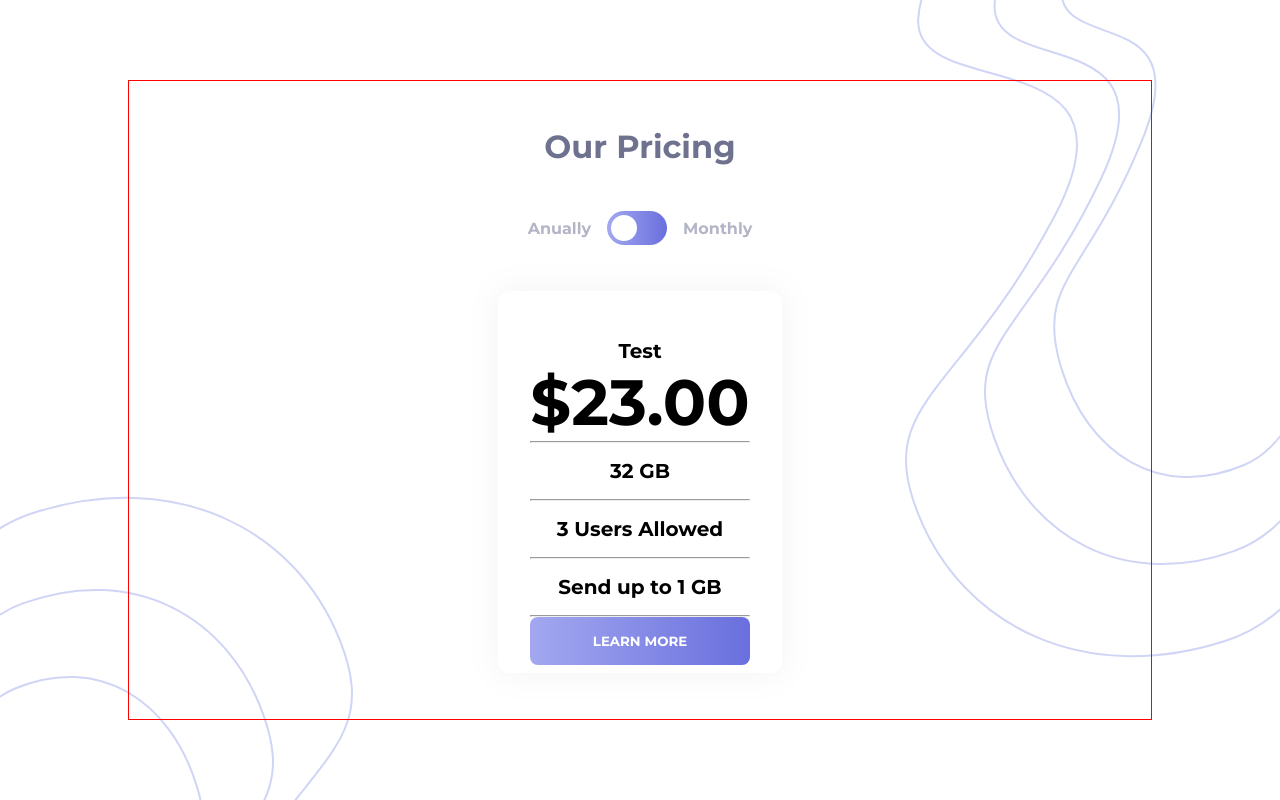
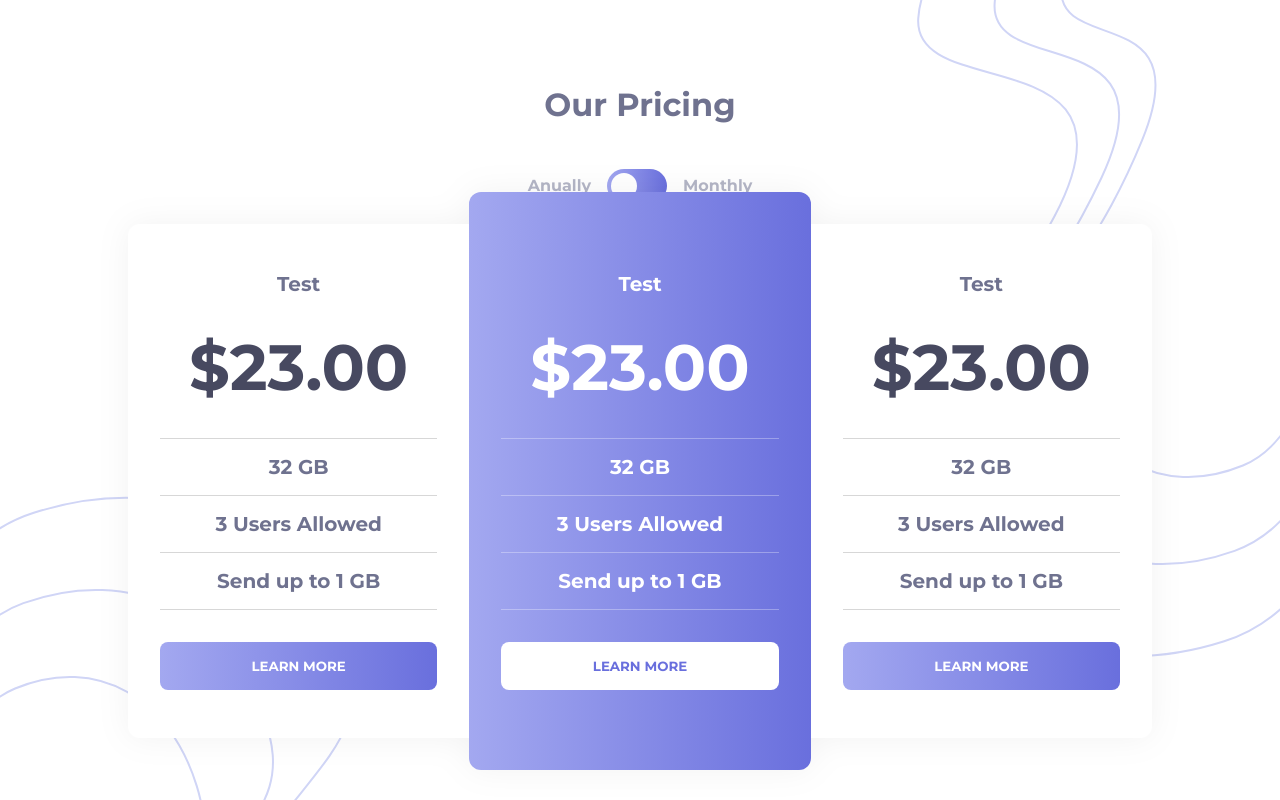
Before and after one commit to Sir-Floppa/Frontend-Mentor-08-Pricing-Component, an Angular app: page / in a window 1280 px wide. Built offline with nearby package versions, Linux system fonts and the light colour scheme.

Commit message:
styled the center card

```diff
--- a/src/app/app.component.html
+++ b/src/app/app.component.html
@@ -10,6 +10,8 @@
   </p>
 
   <section>
-    <app-plan-card></app-plan-card>
+    <app-plan-card [position]="'left'"></app-plan-card>
+    <app-plan-card [position]="'center'"></app-plan-card>
+    <app-plan-card [position]="'right'"></app-plan-card>
   </section>
 </main>
--- a/src/app/app.component.scss
+++ b/src/app/app.component.scss
@@ -7,8 +7,7 @@
 
 main {
   width: 80%;
-  height: 80%;
-  border: 1px solid red;
+  height: 90%;
   display: flex;
   flex-direction: column;
   justify-content: space-evenly;
@@ -27,7 +26,16 @@ main {
   }
 
   section {
-    height: 60%;
+    height: 65%;
+    width: 100%;
+    display: flex;
+    align-items: center;
+    gap: 0;
+    filter: drop-shadow(0 0 1rem rgba(0, 0, 0, 0.05));
+
+    &:nth-child(2) {
+      z-index: 1;
+    }
   }
 }
 
--- a/src/app/plan-card/plan-card.component.html
+++ b/src/app/plan-card/plan-card.component.html
@@ -1,4 +1,4 @@
-<div class="card">
+<div class="card" [ngClass]="position">
   <h1>{{ subPlan.name }}</h1>
   <h2>{{ subPlan.price | currency }}</h2>
 
--- a/src/app/plan-card/plan-card.component.scss
+++ b/src/app/plan-card/plan-card.component.scss
@@ -1,17 +1,25 @@
+:host {
+  width: 100%;
+}
+
 .card {
   display: flex;
   flex-direction: column;
-  justify-content: space-between;
+  justify-content: space-evenly;
   height: 100%;
   width: 100%;
   background-color: white;
-  border-radius: .75rem;
-  filter: drop-shadow(0 0 1rem rgba(0, 0, 0, 0.05));
   padding: 3rem 2rem;
+  gap: 2rem;
 
   * {
     width: 100%;
     text-align: center;
+  }
+
+  hr {
+    border: none;
+    border-top: 1px solid rgba(128, 128, 128, 0.315);
   }
 
   div {
@@ -24,9 +32,48 @@
 
   h1, p {
     font-size: 1.25rem;
+    color: #6f728f;
   }
 
   h2 {
     font-size: 4rem;
+    color: #474960;
   }
 }
+
+.left {
+  border-radius: .75rem 0 0 .75rem;
+}
+
+.center {
+  border-radius: 0.75rem;
+  padding-top: 5rem;
+  padding-bottom: 5rem;
+  background-image: linear-gradient(
+    90deg,
+    hsl(236, 72%, 79%) 0%,
+    hsl(237, 63%, 64%) 100%
+  );
+
+  h1, h2, p {
+    color: white;
+  }
+
+  hr {
+    border-top: 1px solid rgba(255, 255, 255, 0.308);
+  }
+
+  button {
+    background-image: none;
+    background-color: white;
+    color: hsl(237, 63%, 64%);
+    :hover {
+      background-image: none;
+      background-color: rgba(255, 255, 255, 0);
+    }
+  }
+}
+
+.right {
+  border-radius: 0 .75rem .75rem 0;
+}
--- a/src/app/plan-card/plan-card.component.ts
+++ b/src/app/plan-card/plan-card.component.ts
@@ -19,4 +19,6 @@ export class PlanCardComponent {
       sendUpTo: 1,
     },
   };
+
+  @Input() position: string;
 }
--- a/src/styles.scss
+++ b/src/styles.scss
@@ -29,6 +29,7 @@ button {
 
   &:hover {
     background-image: none;
+    background-color: white;
     outline: 1px solid hsl(237, 63%, 64%);
     color:hsl(237, 63%, 64%);
   }
```
